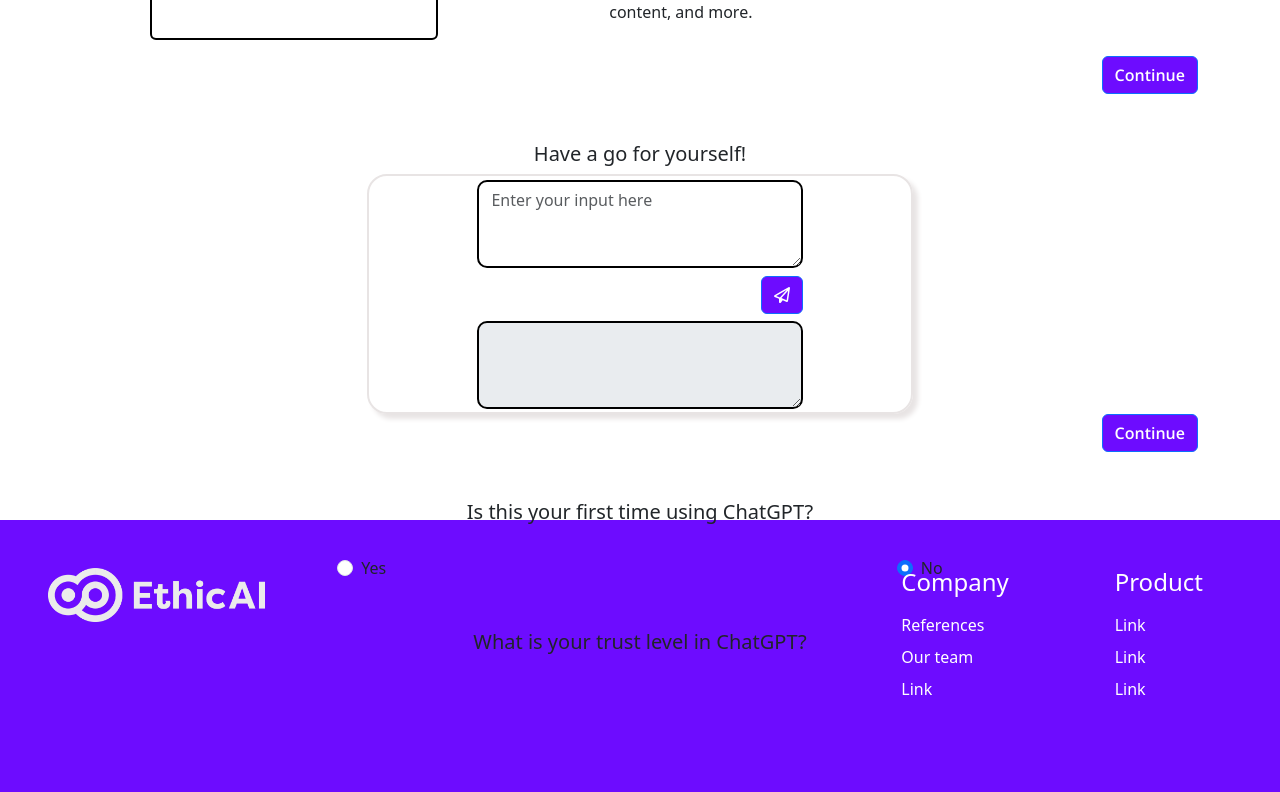
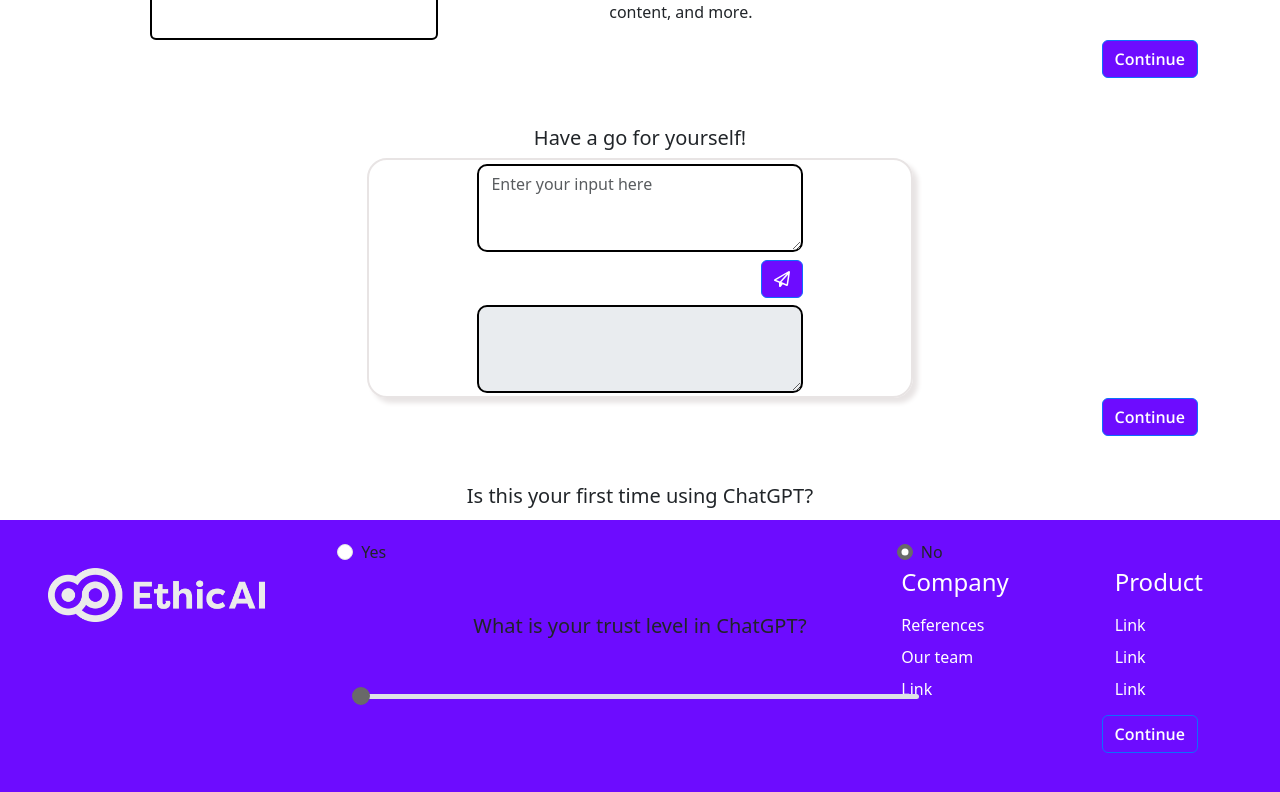
Before and after one commit to harslash/EthicAI, a Vue app in the folder project/ethicai-spa/: page /chatbots/the-age-of-chatbots in a window 1280 px wide. Shown: the part 980-1772 px from the top of the page. Built offline with nearby package versions, Linux system fonts and the light colour scheme.

Commit message:
Implemented slider element with styling

```diff
--- a/project/ethicai-spa/src/components/pages/chatbots/chatbots-page-1.vue
+++ b/project/ethicai-spa/src/components/pages/chatbots/chatbots-page-1.vue
@@ -25,7 +25,7 @@
                     <img class="img-a" src="../../../assets//chatbots_page_1_a.jpeg" alt="2d illustration of chatbots"/>
                 </div>
             </div>
-            <div class="row h-30 mb-3">
+            <div class="row h-30 mb-">
                 <div class="col-md-4 d-flex justify-content-end">
                     <important-terms-card :terms-and-definitions="termsAndDefinitions"></important-terms-card>
                 </div>
@@ -64,7 +64,7 @@
             </div>
         </div>
         <div class="section-three container">
-            <div class="row h-20">
+            <div class="row h-20 mb-3">
                 <div class="col-md-12 pb-5">
                     <h5 class="pb-4">Is this your first time using ChatGPT?</h5>
                     <div class="radio-div d-flex justify-content-around">
@@ -83,7 +83,18 @@
                     </div>
                 </div>
                  <div class="col-md-12">
-                    <h5>What is your trust level in ChatGPT?</h5>
+                    <h5 class="pb-5">What is your trust level in ChatGPT?</h5>
+                    <div class="d-flex justify-content-center">
+                        <div class="slider-container">
+                            <prime-slider v-model="value" class="w-14rem" />
+                        </div>
+                    </div>
+
+                </div>
+            </div>
+            <div class="row h-20">
+                <div class="col-md-12 d-flex justify-content-end">
+                    <purple-btn :text="'Continue'"></purple-btn>
                 </div>
             </div>
         </div>
@@ -128,7 +139,8 @@ export default defineComponent({
                     term: 'Prompts',
                     definition: 'ChatGPT prompts are the textual inputs (e.g., questions, instructions) a user enters into ChatGPT to get responses (Scribbr, 2023).'
                 }
-            ]
+            ],
+            value: null
         }
     },
     methods: {
@@ -165,4 +177,23 @@ export default defineComponent({
 .form {
     height: 30vh;
 }
+
+.slider-container{
+    width: 50%;
+}
+
+.slider-container :deep(.p-slider-range) {
+    background: #454545;
+}
+
+.slider-container :deep(.p-slider-handle) {
+    background: #696969;
+    border: 2px solid #696969;
+}
+
+.radio-div .form-check-input:checked {
+    background-color: #696969;
+    border-color: #696969;
+}
+
 </style>
```
